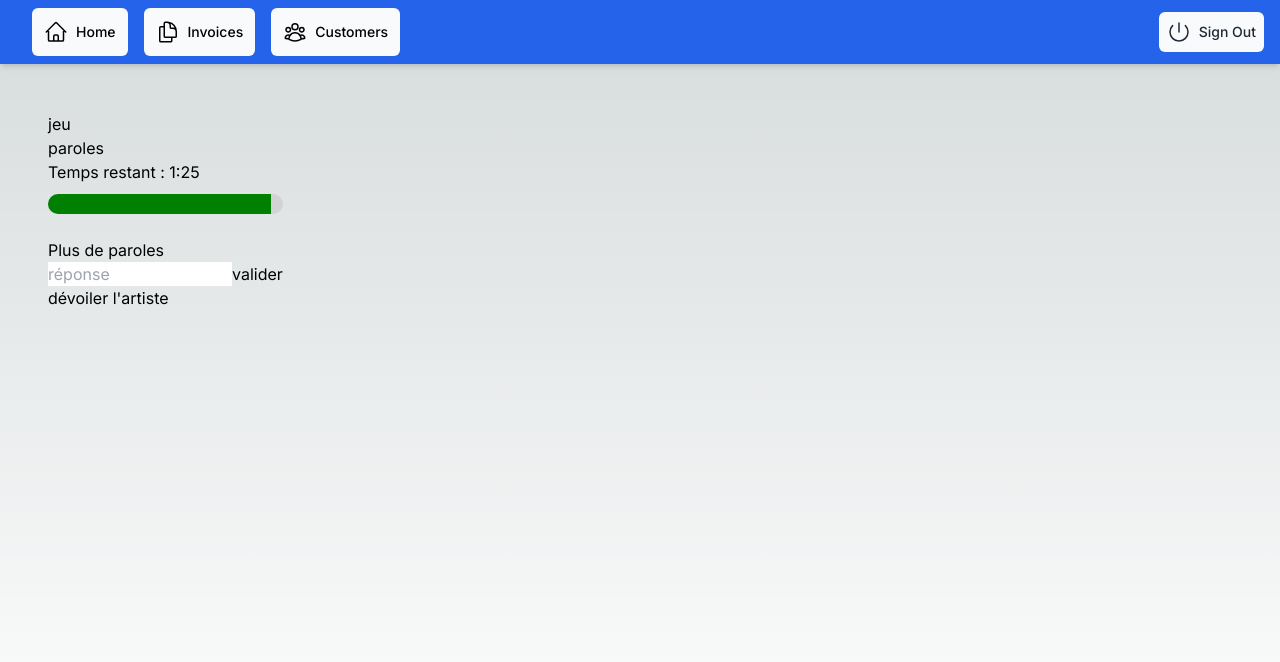
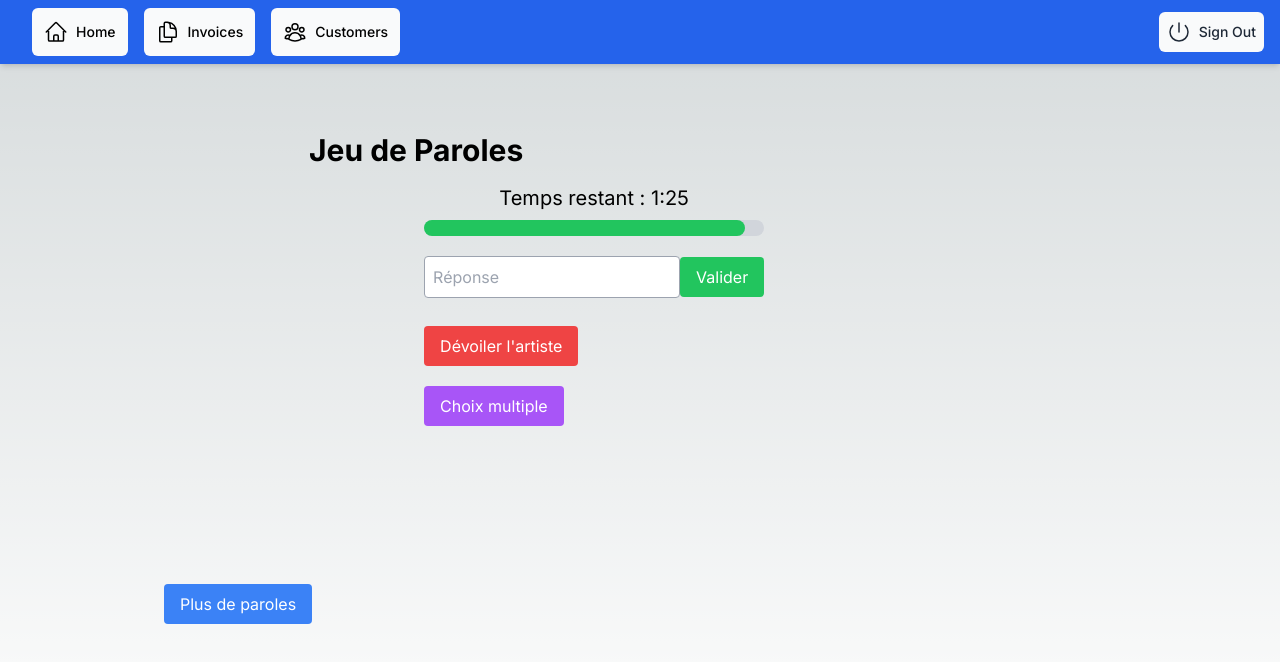
Before and after one commit to chantalzmrl/lyricguess-dashboard, a Next.js app: page /dashboard/game in a window 1280 px wide. Shown: the top 662 px of the page. Built offline with nearby package versions, Linux system fonts and the light colour scheme; no server answers.

Commit message:
update indices

```diff
--- a/src/app/components/useFetchRandomMusic.js
+++ b/src/app/components/useFetchRandomMusic.js
@@ -1,20 +1,36 @@
 import { useState, useEffect, useRef } from 'react';
 
-export function useFetchRandomMusic(APIChan, triggerFetch, initializedMusic) {
-    const [musicData, setMusicData] = useState({ musicId: null, artist: '', title: ''});
+export function useFetchRandomMusic(API, triggerFetch, initializedMusic) {
+    const [musicData, setMusicData] = useState({ musicId: null, artist: '', title: '', tabTitles: []});
     useEffect(() => {
         if (!initializedMusic.current) {
         const fetchRandomMusic = async () => {
             try {
+                let lyricLanguage = JSON.parse(localStorage.getItem("Langues") || []);
+                let genre = JSON.parse(localStorage.getItem("Genres") || []);
+                console.log(genre);
+                console.log(lyricLanguage);
+
+                const randomGenre = Math.floor(Math.random() * genre.length);
+                const randomlyricLanguage = Math.floor(Math.random() * lyricLanguage.length);
+                console.log(randomGenre);
+                console.log(randomlyricLanguage);
                 const string = createRandomString(1);
-                const response = await fetch(`https://api.musixmatch.com/ws/1.1/track.search?apikey=${APIChan}&f_has_lyrics&page_size=100&f_has_rich_sync=1&f_lyrics_language=fr&s_track_rating=desc&q=${string}`);
+                const url = `https://api.musixmatch.com/ws/1.1/track.search?apikey=${API}&f_has_lyrics&page_size=100&f_has_rich_sync=1&s_track_rating=desc&q=${string}`;
+                if(lyricLanguage.length > 0){
+                    url + `&f_music_genre_id=${genre[randomGenre]}`;
+                }
+                if(genre.length > 0){
+                    url + `&f_lyrics_language=${lyricLanguage[randomlyricLanguage]}`;
+                }
+                const response = await fetch(url);
                 const data = await response.json();
-
                 const tracks = data.message.body.track_list;
                 if (tracks.length > 0) {
                     const randomNumber = Math.floor(Math.random() * tracks.length);
                     const randomTrack = tracks[randomNumber].track;
-                    setMusicData({ musicId: randomTrack.track_id, artist: randomTrack.artist_name, title: randomTrack.track_name });
+                    let tab = [tracks[randomNumber].track.track_name, tracks[randomNumber+1].track.track_name, tracks[randomNumber+2].track.track_name, tracks[randomNumber+3].track.track_name]
+                    setMusicData({ musicId: randomTrack.track_id, artist: randomTrack.artist_name, title: randomTrack.track_name , tabTitles: tab});
                 } else {
                     console.log('No tracks found');
                 }
@@ -25,7 +41,7 @@ export function useFetchRandomMusic(APIChan, triggerFetch, initializedMusic) {
         fetchRandomMusic();
         initializedMusic.current = true;
     }
-    }, [APIChan, triggerFetch]);
+    }, [API, triggerFetch]);
 
     return musicData;
 }
--- a/src/app/dashboard/game/page.tsx
+++ b/src/app/dashboard/game/page.tsx
@@ -10,32 +10,41 @@ export default function Page() {
     const APIChan2 = "fea0e303280abb2f95f0cec07585cc19";
     const APIChan3 = "4ac4dc543416ddc84a76fc91c72cd98e";
 
-    let ScoreTotal: number = 0;
-    let ScoreManche: number = 100;
+    const [ScoreTotal, setScoreTotal] = useState(0);
+    const [ScoreManche, setScoreManche] = useState(100);
+    const [nbManche, setNbManche] = useState(0);
+    const [inputVisible, setInputVisible] = useState(true);
+    const [choicesVisible, setChoicesVisible] = useState(false);
+    const [choices, setChoices] = useState([]);
     let initializedMusic = useRef(false);
     let initializedLyric = useRef(false);
 
-    const [triggerFetch, setTriggerFetch] = useState(false); // État pour déclencher une nouvelle fetch
+    const [triggerFetch, setTriggerFetch] = useState(false);
     const [timeLeft, setTimeLeft] = useState(90);
     const [showEntireLyric, setShowEntireLyric] = useState(false);
+    const [showArtist, setShowArtist] = useState(false);
     const [currentLyric, setCurrentLyric] = useState({ entireLyric: '', halfLyric: '' });
 
-    const { musicId, artist, title} = useFetchRandomMusic(APIChan3, triggerFetch, initializedMusic);
-    const { entireLyric, halfLyric } = useFetchLyrics(APIChan3, musicId, initializedLyric);
+    const { musicId, artist, title, tabTitles } = useFetchRandomMusic(APIChan2, triggerFetch, initializedMusic);
+    const { entireLyric, halfLyric } = useFetchLyrics(APIChan2, musicId, initializedLyric);
 
     useEffect(() => {
         const interval = setInterval(() => {
             setTimeLeft(prevTime => {
-                if (prevTime <= 1) {
+                if (prevTime <= 0) {
                     clearInterval(interval);
+                    if (nbManche < 10) {
+                        generateNewMusic();
+                    } else {
+                        endGame();
+                    }
                     return 0;
                 }
                 return prevTime - 1;
             });
         }, 1000);
-
         return () => clearInterval(interval);
-    }, []);
+    }, [triggerFetch, nbManche]);
 
     useEffect(() => {
         if (entireLyric && halfLyric) {
@@ -49,72 +58,105 @@ export default function Page() {
         event.preventDefault();
         const input = document.getElementById('answer')?.value;
         const inputHTML = document.getElementById('answer');
-        console.log(title);
-        console.log(input);
-        if(inputHTML)
+        if (inputHTML) {
             if (input === title) {
                 inputHTML.style.backgroundColor = '#69E688';
-            ScoreTotal += ScoreManche;
-            ScoreManche = 0;
-            initializedMusic.current = false;
-            initializedLyric.current = false;
+                if (nbManche < 10) {
                     generateNewMusic();
-        }else{
+                } else {
+                    endGame();
+                }
+            } else {
                 inputHTML.style.backgroundColor = '#E36032';
             }
         }
+    }
 
-    function revealeArtist() {
-        const pArtist = document.getElementById("rvArtist");
-        if (pArtist) pArtist.textContent = artist;
+    function revealArtist() {
+        setShowArtist(true);
+        setScoreManche(ScoreManche => ScoreManche - 20);
     }
 
     function addLyric() {
         setShowEntireLyric(true);
+        setScoreManche(ScoreManche => ScoreManche - 20);
+    }
 
+    function showChoices() {
+        setInputVisible(false);
+        setChoicesVisible(true);
+        setScoreManche(ScoreManche => ScoreManche - 30);
+        setChoices(tabTitles);
+    }
+
+    function handleChoiceClick(choice) {
+        if (title === choice) {
+            generateNewMusic();
+        }
     }
 
     function generateNewMusic() {
+        setInputVisible(true);
+        setChoicesVisible(false);
+        setChoices([]);
+        setScoreTotal(ScoreTotal => ScoreTotal + ScoreManche);
+        setScoreManche(100);
+        setNbManche(nbManche => nbManche + 1);
+
+        initializedMusic.current = false;
+        initializedLyric.current = false;
+
         setTriggerFetch(!triggerFetch);
         setTimeLeft(90);
         setShowEntireLyric(false);
+        setShowArtist(false);
         setCurrentLyric({ entireLyric: '', halfLyric: '' });
     }
 
+    function endGame() {
+        console.log("fin de partie, score = " + ScoreTotal);
+    }
+
     return (
-        <main>
+        <main className="flex flex-col items-center p-5">
+            <h1 className="text-3xl font-bold mb-4">Jeu de Paroles</h1>
+            <div className="grid grid-cols-2 gap-4">
                 <div>
-                <p>jeu</p>
-                <p>paroles</p>
-                <div>
-                    <p>Temps restant : {Math.floor(timeLeft / 60)}:{(timeLeft % 60).toString().padStart(2, '0')}</p>
-                    <div style={{
-                        width: '100%',
-                        height: '20px',
-                        backgroundColor: 'lightgray',
-                        borderRadius: '10px',
-                        overflow: 'hidden',
-                        marginTop: '10px'
-                    }}>
-                        <div style={{
-                            width: `${percentageLeft}%`,
-                            height: '100%',
-                            backgroundColor: 'green',
-                            transition: 'width 1s linear'
-                        }}></div>
+                    <div className="mb-5 text-center">
+                        <p id="lyric" className="text-lg overflow-y-auto h-96 w-auto p-6" dangerouslySetInnerHTML={{ __html: showEntireLyric ? currentLyric.entireLyric : currentLyric.halfLyric }}></p>
+                        <button className="mt-4 px-4 py-2 bg-blue-500 text-white rounded hover:bg-blue-700" onClick={addLyric}>Plus de paroles</button>
                     </div>
                 </div>
-                <br></br>
-                <p id="lyric" dangerouslySetInnerHTML={{ __html: showEntireLyric ? currentLyric.entireLyric : currentLyric.halfLyric }}></p>
-                <button onClick={addLyric}>Plus de paroles</button>
-                <form onSubmit={validateAnswer} method="post">
-                    <input type="text" id="answer" name="answer" placeholder="réponse" required minLength="1" size="15" />
-                    <input type="submit" value="valider" />
+                <div>
+                <div className="mb-5 text-center">
+                        <p className="text-xl">Temps restant : {Math.floor(timeLeft / 60)}:{(timeLeft % 60).toString().padStart(2, '0')}</p>
+                        <div className="w-full bg-gray-300 rounded-full h-4 mt-2">
+                            <div className="bg-green-500 h-4 rounded-full" style={{ width: `${percentageLeft}%` }}></div>
+                        </div>
+                    </div>
+                    {inputVisible && (
+                        <form onSubmit={validateAnswer} method="post" className="mb-5">
+                            <input type="text" id="answer" name="answer" placeholder="Réponse" required minLength="1" size="15" className="border border-gray-400 p-2 rounded w-64 mb-2" />
+                            <input type="submit" value="Valider" className="px-4 py-2 bg-green-500 text-white rounded hover:bg-green-700 cursor-pointer" />
                         </form>
+                    )}
+                    {choicesVisible && (
+                        <div id="rvBtnChoice" className="grid grid-cols-2 gap-4 mb-5">
+                            {choices.map((choice, index) => (
+                                <button key={index} className="px-4 py-2 bg-yellow-500 text-white rounded hover:bg-yellow-700" onClick={() => handleChoiceClick(choice)}>
+                                    {choice}
+                                </button>
+                            ))}
+                        </div>
+                    )}
+                    <div className="mb-5">
+                        <button className="px-4 py-2 bg-red-500 text-white rounded hover:bg-red-700" onClick={revealArtist}>Dévoiler l'artiste</button>
+                        <div id="rvArtist" className="mt-2 text-lg" dangerouslySetInnerHTML={{ __html: showArtist ? artist : "" }}></div>
                     </div>
                     <div>
-                <button onClick={revealeArtist}>dévoiler l'artiste</button>
-                <div id="rvArtist"></div>
+                        <button className="px-4 py-2 bg-purple-500 text-white rounded hover:bg-purple-700" onClick={showChoices}>Choix multiple</button>
+                    </div>
+                </div>
             </div>
         </main>
     );
```
Lines whose indentation alone changed are shown as unchanged.
